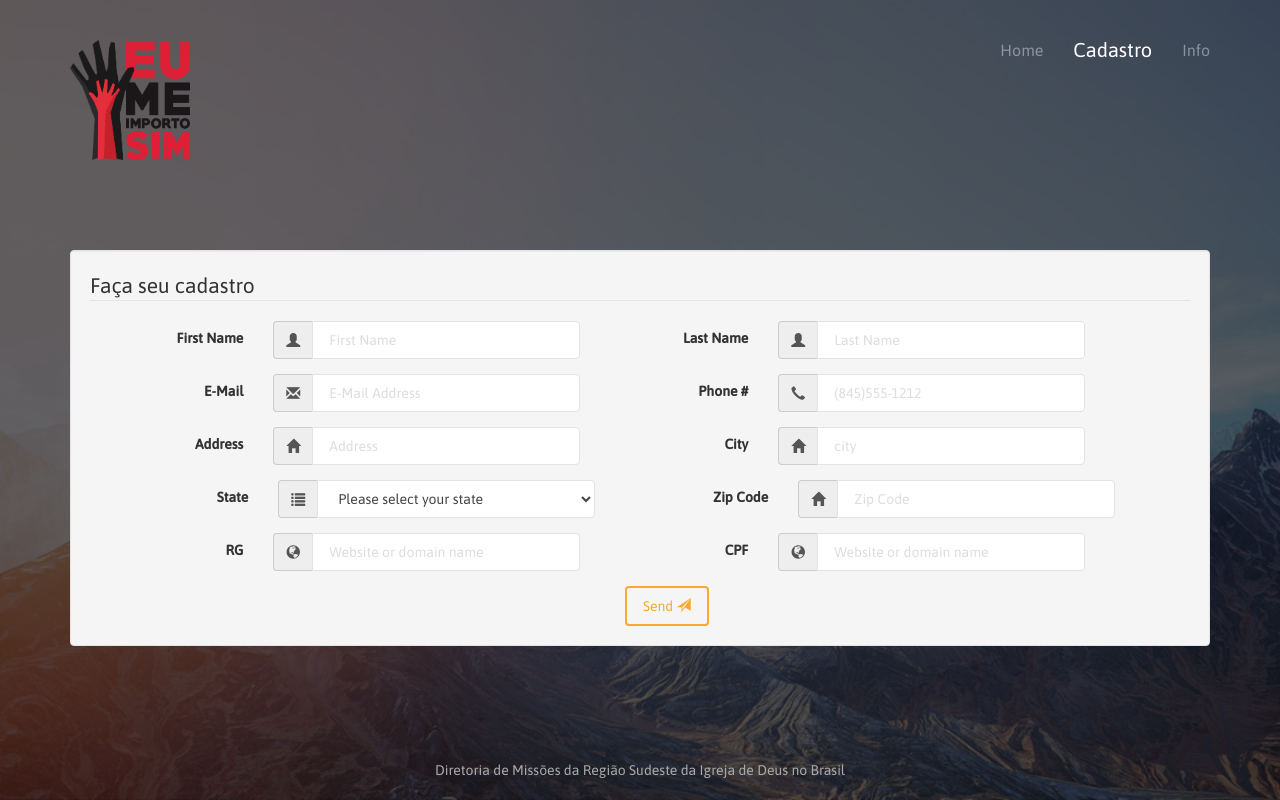
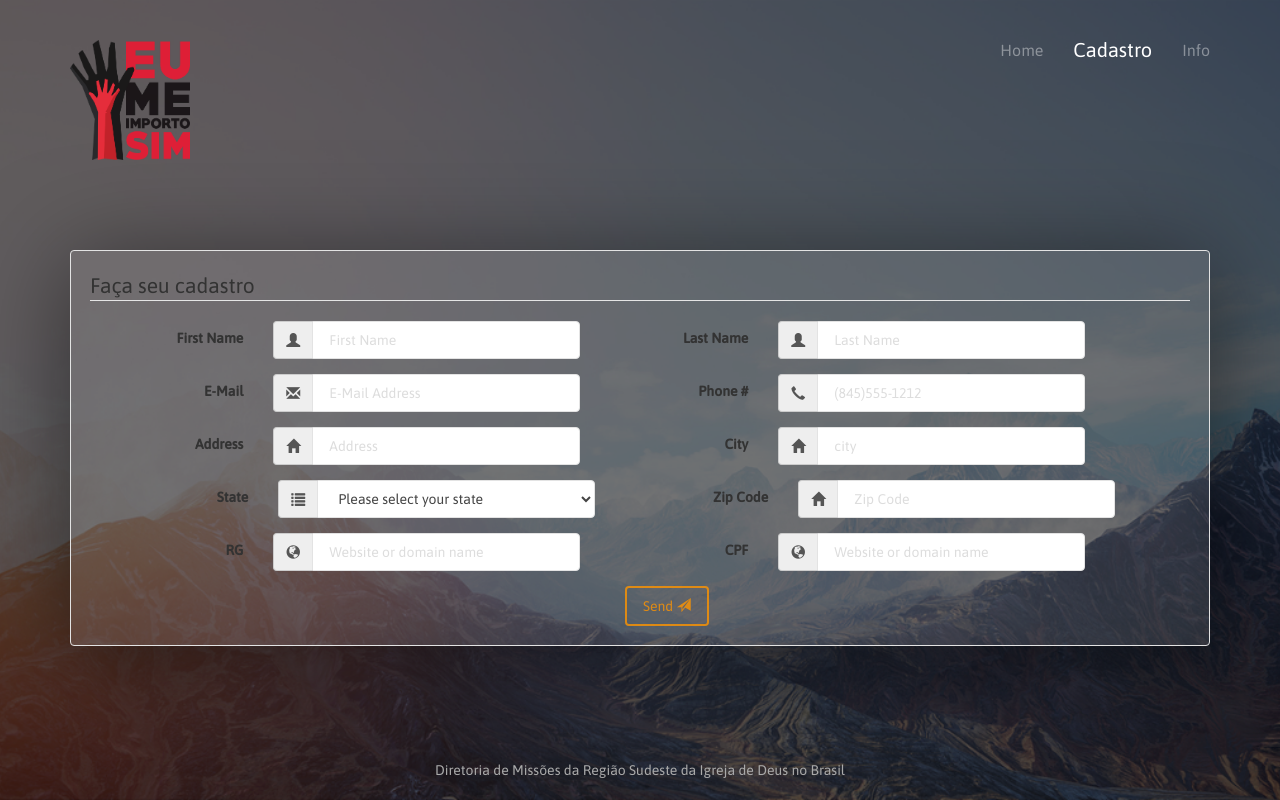
Before and after one commit to andreluisce/emis.ng.frontend, an Angular app: page /cadastro in a window 1280 px wide. Built offline with nearby package versions, Linux system fonts and the light colour scheme; a web font is replaced by a local one.

Commit message:
Creating readme.md

```diff
--- a/src/app/emis-form-cadastro/emis-form-cadastro.component.css
+++ b/src/app/emis-form-cadastro/emis-form-cadastro.component.css
@@ -0,0 +1,4 @@
+.well {
+    background: rgba(255, 255, 255, 0.1);
+    box-shadow: 0px 10px 100px 0px rgba(0, 0, 0, 0.5);
+}
```
